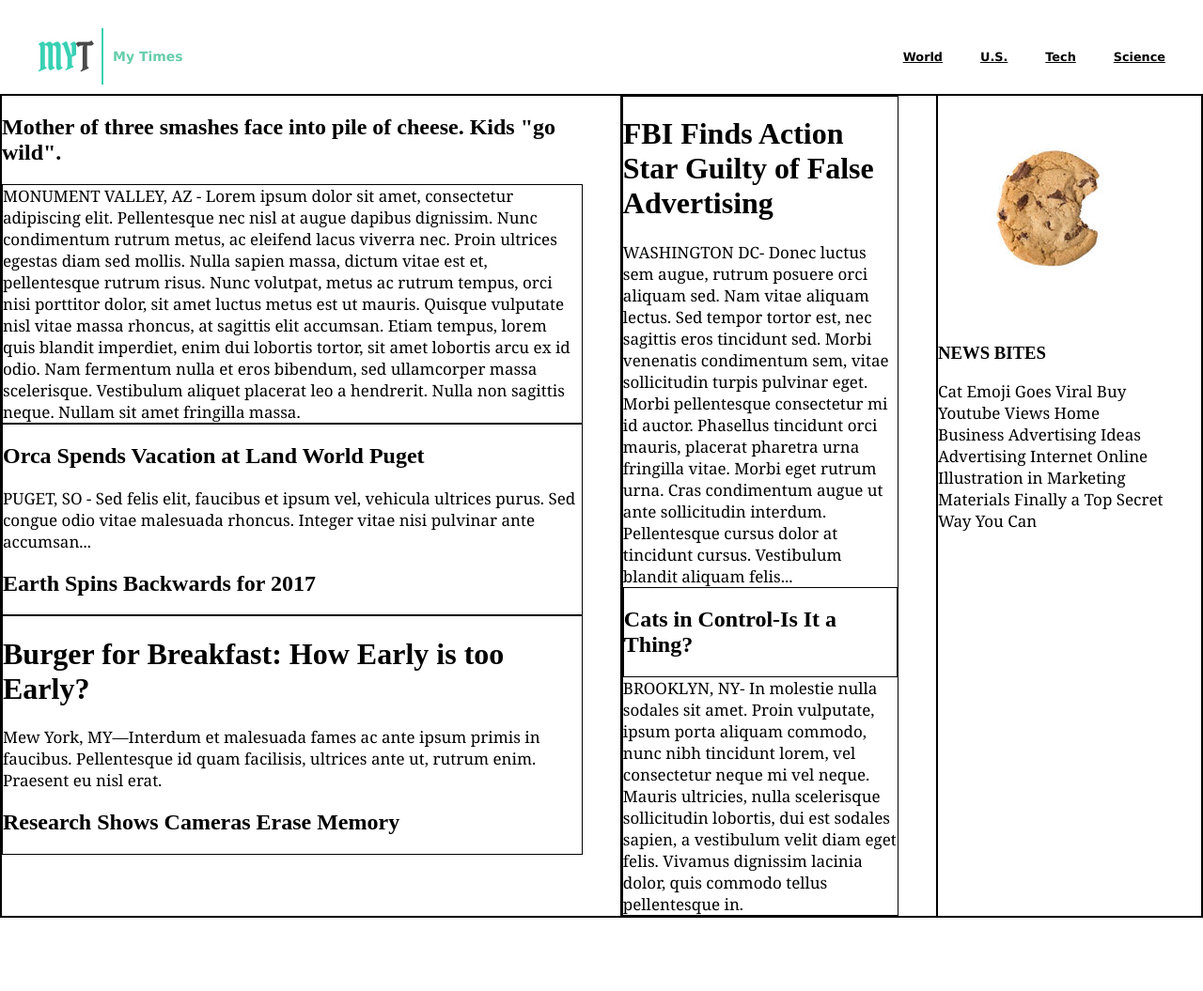
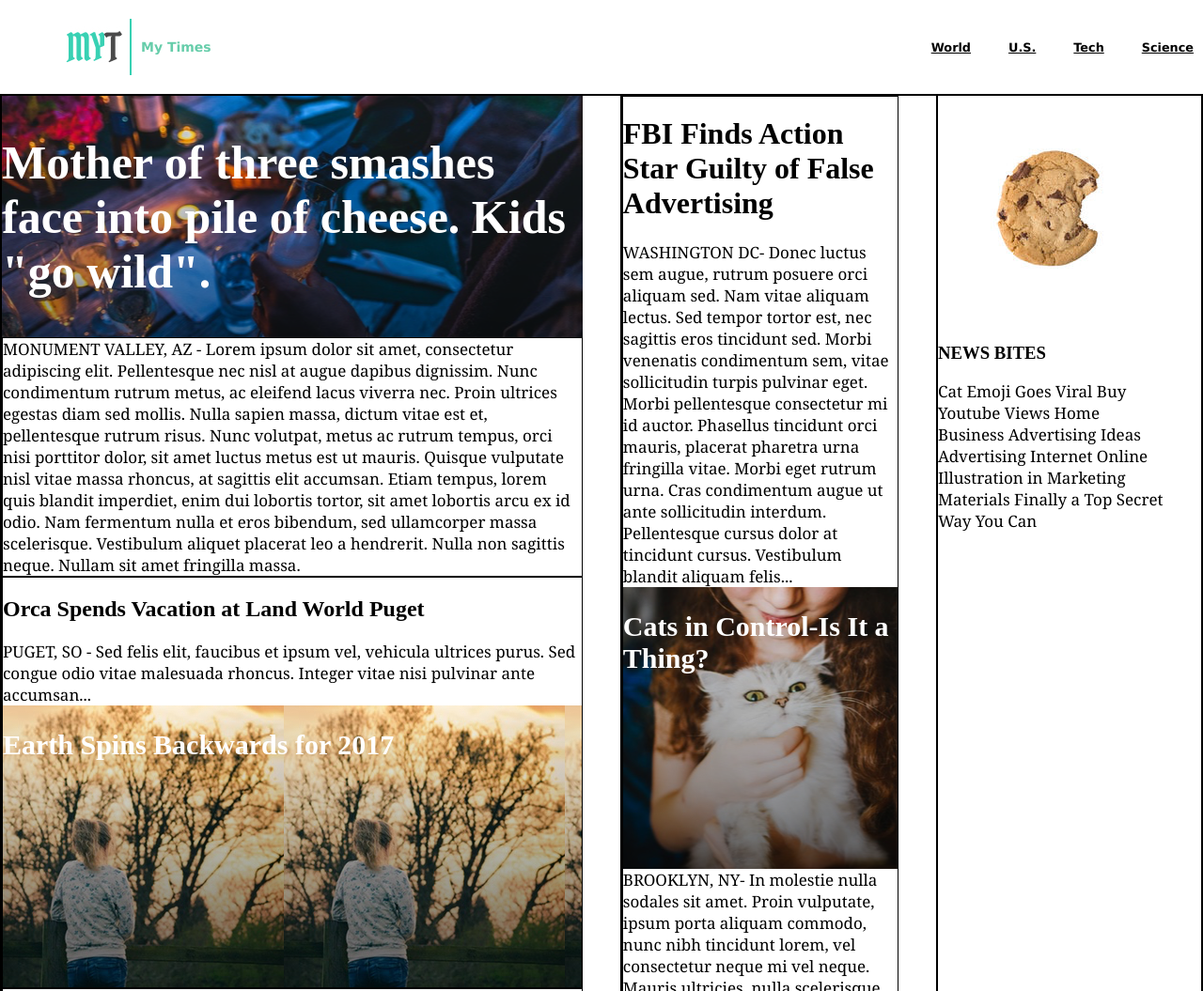
Before and after one commit to jimmybarron/fakenews, a plain HTML site: page index.html in a window 1280 px wide. Shown: the top 1055 px of the page at 94% size. Before the commit the page ends 977 px from the top, so only its background shows below. Drawn offline with Linux system fonts and the light colour scheme.

Commit message:
Step 4 completed

```diff
--- a/css/main.css
+++ b/css/main.css
@@ -7,8 +7,8 @@ p {
 }
 
 .header {
-    padding: 20px 0 0 0;
-    height: 80px;
+    padding: 30px; 0 0 0;
+    height: 40px;
     border-bottom: 1px solid black;
     position: fixed;
     min-width: 100%;
@@ -92,15 +92,14 @@ p {
     border: 1px solid black;
 }
 
-.1stTitleOverlay {
-    background-image: url('https://kottke.org/plus/misc/images/Harper_memorial_reading_room-1024.jpg');
+.firstTitleOverlay {
+    background-image: url('../assets/img-story-main.png');
     display: flex;
-
 }
 
-.1stTitleOverlay h2 {
+.firstTitleOverlay h2 {
     color: white;
-    font-size: 50px;
+    font-size: 50px;;
 }
 
 p {
@@ -108,3 +107,37 @@ p {
     font-size: 17px;
     color: black;
 }
+
+.secondTitleOverlay {
+    background-image: url('../assets/img-story-2.png');
+    display: flex;
+    height: 300px;
+}
+
+.secondTitleOverlay h2 {
+    color: white;
+    font-size: 30px;;
+}
+
+.thirdTitleOverlay {
+    background-image: url('../assets/img-story-3.png');
+    display: flex;
+    height: 300px;
+}
+
+.thirdTitleOverlay h2 {
+    color: white;
+    font-size: 30px;;
+}
+
+.fourthTitleOverlay {
+    background-image: url('../assets/img-story-1.png');
+    display: flex;
+    height: 300px;
+}
+
+.fourthTitleOverlay h2 {
+    color: white;
+    font-size: 30px;
+    ;
+}
--- a/index.html
+++ b/index.html
@@ -29,7 +29,7 @@
 
         <div class="column large">
 
-            <div class="1stTitleOverlay">
+            <div class="firstTitleOverlay">
                 <h2>
                     Mother of three smashes face into pile of cheese. Kids "go wild".
                 </h2>
@@ -57,7 +57,7 @@
 vitae nisi pulvinar ante accumsan...
                 </p>
 
-                <div class="2ndTitleOverlay">
+                <div class="secondTitleOverlay">
                     <h2>
                         Earth Spins Backwards for 2017
                     </h2>
@@ -74,7 +74,7 @@ vitae nisi pulvinar ante accumsan...
                     ut, rutrum enim. Praesent eu nisl erat.
                 </p>
 
-                <div class="3rdTitleOverlay">
+                <div class="thirdTitleOverlay">
                     <h2>
                         Research Shows Cameras Erase Memory
                     </h2>
@@ -99,7 +99,7 @@ vitae nisi pulvinar ante accumsan...
                     felis...
                 </p>
 
-                <div class="mainTitleOverlay">
+                <div class="fourthTitleOverlay">
                     <h2>
                         Cats in Control-Is It a Thing?
                     </h2>
```
